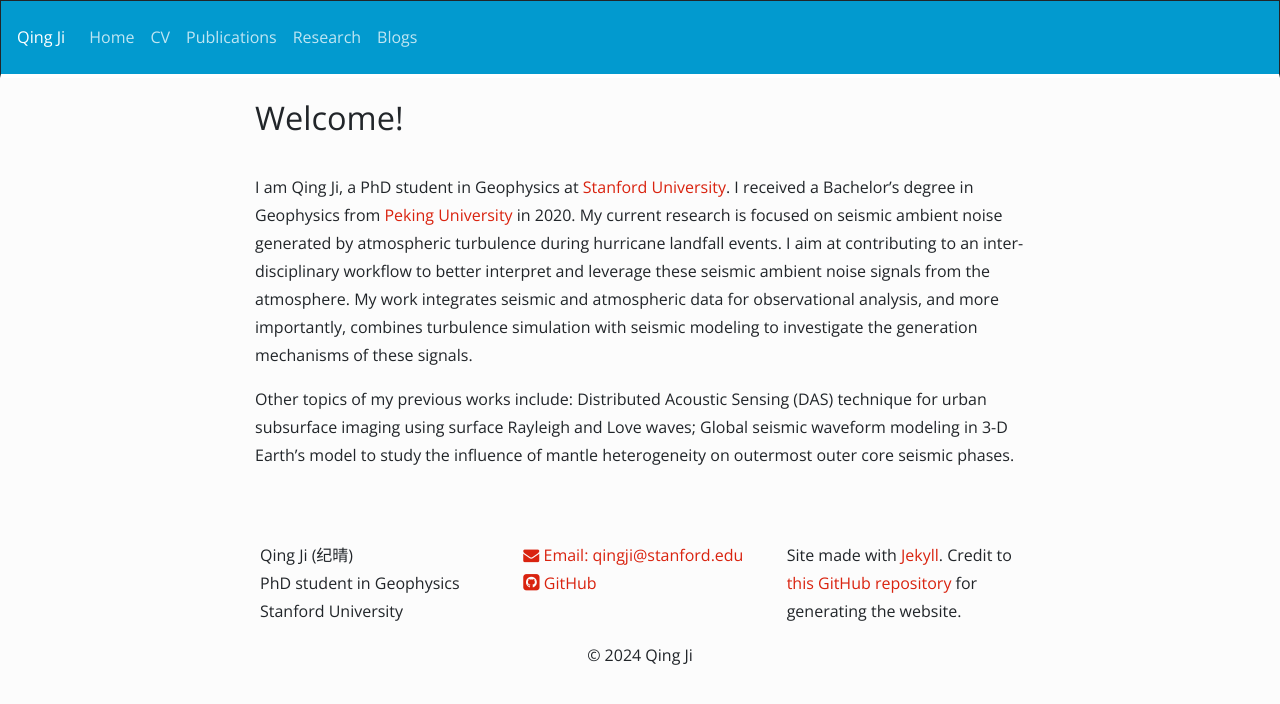
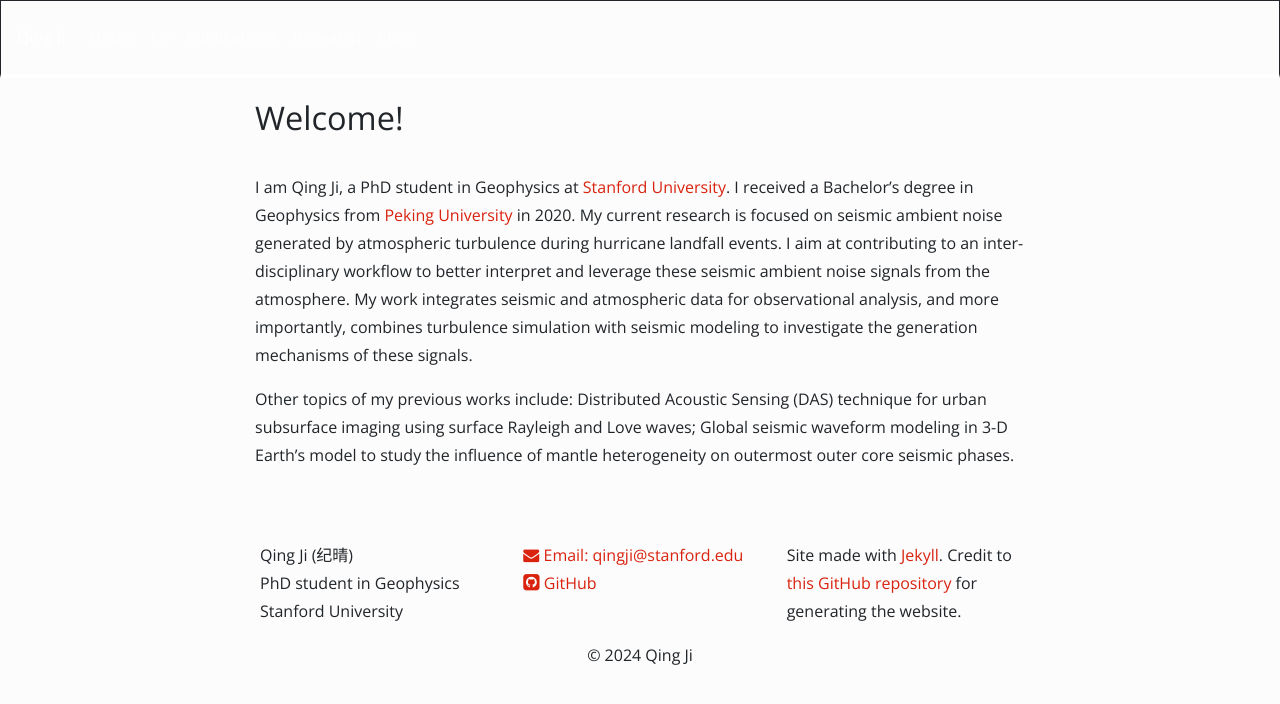
Before and after one commit to NickJi98/NickJi98.github.io, a Jekyll site: the page built from _pages/home.md, in a window 1280 px wide. Shown: the top 704 px of the page. Built offline with Jekyll 4.4.1, drawn with Linux system fonts in a browser that asks for light colours; nearby versions of some CDN libraries; a style sheet for code colours, icons or effects is not loaded.

Commit message:
Update header.html

```diff
--- a/_includes/header.html
+++ b/_includes/header.html
@@ -3,7 +3,7 @@
 height="0" width="0" style="display:none;visibility:hidden"></iframe></noscript>
 <!-- End Google Tag Manager (noscript) -->
 
-<nav class="navbar sticky-top navbar-expand-lg navbar-dark bg-info">
+<nav class="navbar sticky-top navbar-expand-lg navbar-dark bg-info-disabled">
     <a class="navbar-brand" href="{{ site.url }}{{ site.baseurl }}/">
 <!--     <img src="{{ site.url }}{{ site.baseurl }}/favicon.ico" width="30" height="30" style="margin-right:5px" class="d-inline-block align-top" alt=""> -->
       {{ site.title | escape }}
```
